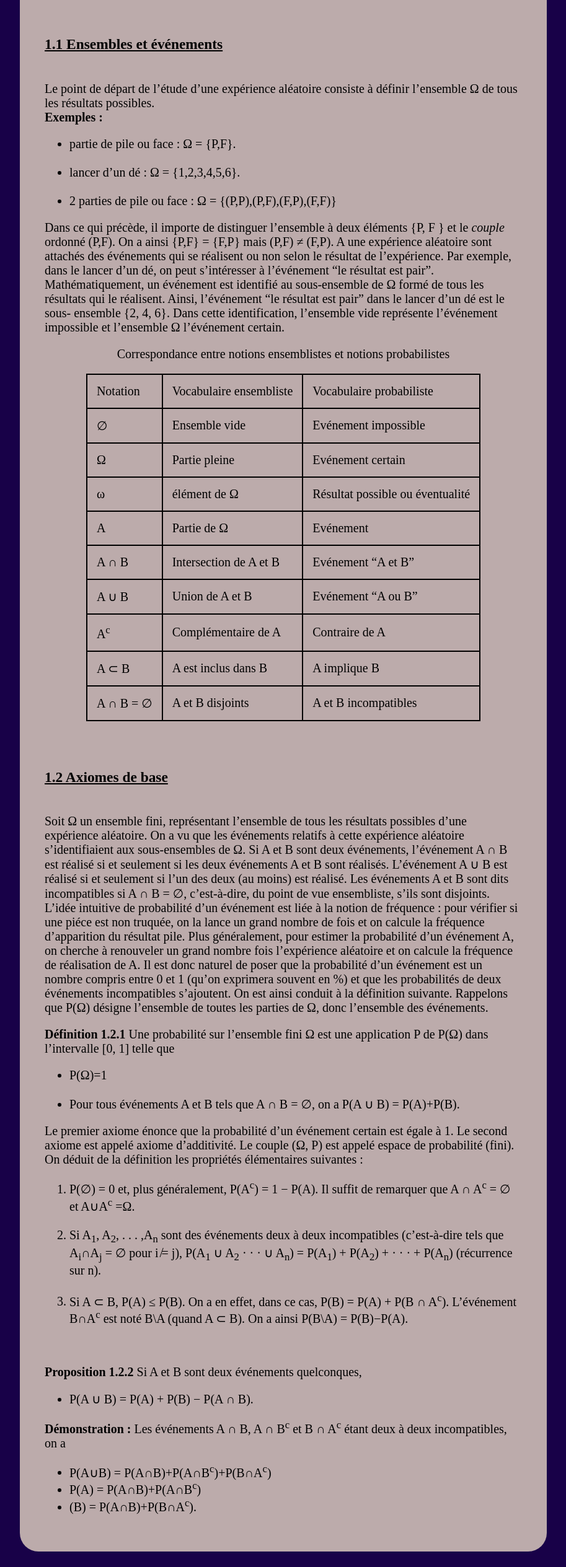
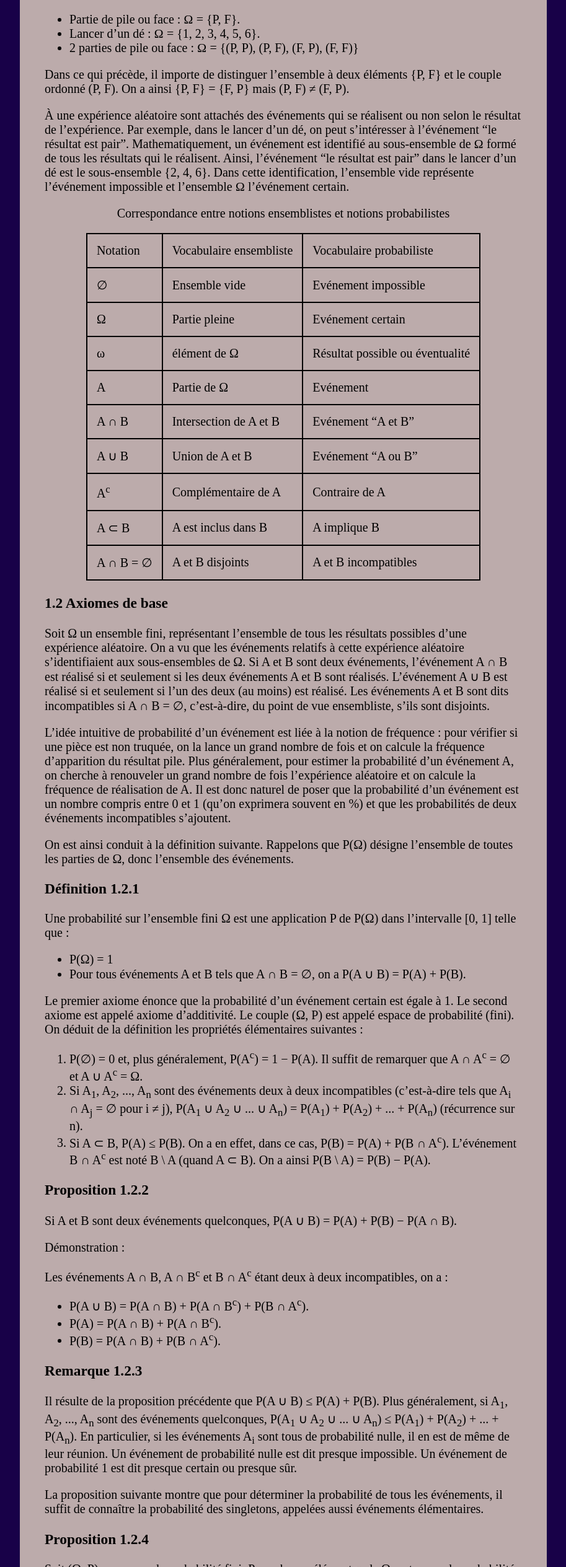
Before and after one commit to ab-benz/L2-maths, a plain HTML site: page proba.cours.html in a window 1280 px wide. Shown: the part 271-2800 px from the top of the page at 62% size, without its empty margins (183-1096 px from the left). Before the commit the page ends 2775 px from the top, so only its background shows below. Drawn offline with Linux system fonts and the light colour scheme.

Commit message:
Update proba.cours.html

```diff
--- a/proba.cours.html
+++ b/proba.cours.html
@@ -13,24 +13,20 @@
         <div class="flex-item-cours">
             <div class="text">
                 <center>
-                    <h1><u><b>Chapitre 1</h1>
-                    <h2><br><br>Notion de Probabilité</h2>
+                    <h2>Chapitre 1: Notion de probabilité</h2>
                 </center>
-                    <h3><br><br>1.1 Ensembles et événements</b></u></h3>
-                        <p><br>Le point de départ de l’étude d’une expérience aléatoire consiste à définir l’ensemble Ω de tous les résultats possibles.
-                            <b><br>Exemples :</p></b>
+                <h3>1.1 Ensembles et événements</h3>
+                <p>Le point de départ de l’étude d’une expérience aléatoire consiste à définir l’ensemble Ω de tous les résultats possibles.</p>
+                <p><strong>Exemples :</strong></p>
                 <ul>
-                                <li>partie de pile ou face : Ω = {P,F}.</li>
-                                <br>
-                                <li>lancer d’un dé : Ω = {1,2,3,4,5,6}.</li>
-                                <br>
-                                <li>2 parties de pile ou face : Ω = {(P,P),(P,F),(F,P),(F,F)}</li>
+                    <li>Partie de pile ou face : Ω = {P, F}.</li>
+                    <li>Lancer d’un dé : Ω = {1, 2, 3, 4, 5, 6}.</li>
+                    <li>2 parties de pile ou face : Ω = {(P, P), (P, F), (F, P), (F, F)}</li>
                 </ul>
-                            <p>Dans ce qui précède, il importe de distinguer l’ensemble à deux éléments {P, F } et le <i>couple</i> ordonné (P,F). On a ainsi {P,F} = {F,P} mais (P,F) ≠ (F,P). A une expérience aléatoire sont attachés des événements qui se
-                                réalisent ou non selon le résultat de l’expérience. Par exemple, dans le lancer d’un dé, on peut s’intéresser à l’événement “le résultat est pair”. Mathématiquement, un événement est identifié au sous-ensemble de Ω formé
-                                de tous les résultats qui le réalisent. Ainsi, l’événement “le résultat est pair” dans le lancer d’un dé est le sous- ensemble {2, 4, 6}. Dans cette identification, l’ensemble vide représente l’événement impossible et l’ensemble
-                                Ω l’événement certain.
-                            </p>
+                <p>Dans ce qui précède, il importe de distinguer l’ensemble à deux éléments {P, F} et le couple ordonné (P, F). On a ainsi {P, F} = {F, P} mais (P, F) ≠ (F, P).</p>
+                <p>À une expérience aléatoire sont attachés des événements qui se réalisent ou non selon le résultat de l’expérience. Par exemple, dans le lancer d’un dé, on peut s’intéresser à l’événement “le résultat est pair”. Mathematiquement, un événement
+                    est identifié au sous-ensemble de Ω formé de tous les résultats qui le réalisent. Ainsi, l’événement “le résultat est pair” dans le lancer d’un dé est le sous-ensemble {2, 4, 6}. Dans cette identification, l’ensemble vide représente
+                    l’événement impossible et l’ensemble Ω l’événement certain.</p>
                 <center>
                     <p>Correspondance entre notions ensemblistes et notions probabilistes</p>
                 </center>
@@ -88,48 +84,68 @@
                         </tr>
                     </table>
                 </center>
-                        </p>
-                        <h3><br><br><u>1.2 Axiomes de base</b>
-                            </u>
-                        </h3>
-                        <p><br>Soit Ω un ensemble fini, représentant l’ensemble de tous les résultats possibles d’une expérience aléatoire. On a vu que les événements relatifs à cette expérience aléatoire s’identifiaient aux sous-ensembles de Ω. Si A et
-                            B sont deux événements, l’événement A ∩ B est réalisé si et seulement si les deux événements A et B sont réalisés. L’événement A ∪ B est réalisé si et seulement si l’un des deux (au moins) est réalisé. Les événements A et B
-                            sont dits incompatibles si A ∩ B = ∅, c’est-à-dire, du point de vue ensembliste, s’ils sont disjoints.
-                            <br>L’idée intuitive de probabilité d’un événement est liée à la notion de fréquence : pour vérifier si une piéce est non truquée, on la lance un grand nombre de fois et on calcule la fréquence d’apparition du résultat pile.
-                            Plus généralement, pour estimer la probabilité d’un événement A, on cherche à renouveler un grand nombre fois l’expérience aléatoire et on calcule la fréquence de réalisation de A. Il est donc naturel de poser que la probabilité
-                            d’un événement est un nombre compris entre 0 et 1 (qu’on exprimera souvent en %) et que les probabilités de deux événements incompatibles s’ajoutent. On est ainsi conduit à la définition suivante. Rappelons que P(Ω) désigne
-                            l’ensemble de toutes les parties de Ω, donc l’ensemble des événements.</p>
-                        <p><b>Définition 1.2.1</b> Une probabilité sur l’ensemble fini Ω est une application P de P(Ω) dans l’intervalle [0, 1] telle que</p>
+
+                <h3>1.2 Axiomes de base</h3>
+                <p>Soit Ω un ensemble fini, représentant l’ensemble de tous les résultats possibles d’une expérience aléatoire. On a vu que les événements relatifs à cette expérience aléatoire s’identifiaient aux sous-ensembles de Ω. Si A et B sont deux
+                    événements, l’événement A ∩ B est réalisé si et seulement si les deux événements A et B sont réalisés. L’événement A ∪ B est réalisé si et seulement si l’un des deux (au moins) est réalisé. Les événements A et B sont dits incompatibles
+                    si A ∩ B = ∅, c’est-à-dire, du point de vue ensembliste, s’ils sont disjoints.</p>
+                <p>L’idée intuitive de probabilité d’un événement est liée à la notion de fréquence : pour vérifier si une pièce est non truquée, on la lance un grand nombre de fois et on calcule la fréquence d’apparition du résultat pile. Plus généralement,
+                    pour estimer la probabilité d’un événement A, on cherche à renouveler un grand nombre de fois l’expérience aléatoire et on calcule la fréquence de réalisation de A. Il est donc naturel de poser que la probabilité d’un événement est
+                    un nombre compris entre 0 et 1 (qu’on exprimera souvent en %) et que les probabilités de deux événements incompatibles s’ajoutent.</p>
+                <p>On est ainsi conduit à la définition suivante. Rappelons que P(Ω) désigne l’ensemble de toutes les parties de Ω, donc l’ensemble des événements.</p>
+
+                <h3>Définition 1.2.1</h3>
+                <p>Une probabilité sur l’ensemble fini Ω est une application P de P(Ω) dans l’intervalle [0, 1] telle que :</p>
                 <ul>
-                            <li>P(Ω)=1</li>
-                            <br>
-                            <li>Pour tous événements A et B tels que A ∩ B = ∅, on a P(A ∪ B) = P(A)+P(B).</li>
+                    <li>P(Ω) = 1</li>
+                    <li>Pour tous événements A et B tels que A ∩ B = ∅, on a P(A ∪ B) = P(A) + P(B).</li>
                 </ul>
-                        <p>Le premier axiome énonce que la probabilité d’un événement certain est égale à 1. Le second axiome est appelé axiome d’additivité. Le couple (Ω, P) est appelé espace de probabilité (fini). On déduit de la définition les propriétés
-                            élémentaires suivantes :</p>
+                <p>Le premier axiome énonce que la probabilité d’un événement certain est égale à 1. Le second axiome est appelé axiome d’additivité. Le couple (Ω, P) est appelé espace de probabilité (fini). On déduit de la définition les propriétés élémentaires
+                    suivantes :</p>
                 <ol>
-                            <li>P(∅) = 0 et, plus généralement, P(A<sup>c</sup>) = 1 − P(A). Il suffit de remarquer que A ∩ A<sup>c</sup> = ∅ et A∪A<sup>c</sup> =Ω.</li>
-                            <br>
-                            <li>Si A<sub>1</sub>, A<sub>2</sub>, . . . ,A<sub>n</sub> sont des événements deux à deux incompatibles (c’est-à-dire tels que A<sub>i</sub>∩A<sub>j</sub> = ∅ pour i ̸= j), P(A<sub>1</sub> ∪ A<sub>2</sub> · · · ∪ A<sub>n</sub>)
-                                = P(A<sub>1</sub>) + P(A<sub>2</sub>) + · · · + P(A<sub>n</sub>) (récurrence sur n).</li>
-                            <br>
-                            <li>Si A ⊂ B, P(A) ≤ P(B). On a en effet, dans ce cas, P(B) = P(A) + P(B ∩ A<sup>c</sup>). L’événement B∩A<sup>c</sup> est noté B\A (quand A ⊂ B). On a ainsi P(B\A) = P(B)−P(A).</li>
+                    <li>P(∅) = 0 et, plus généralement, P(A<sup>c</sup>) = 1 − P(A). Il suffit de remarquer que A ∩ A<sup>c</sup> = ∅ et A ∪ A<sup>c</sup> = Ω.</li>
+                    <li>Si A<sub>1</sub>, A<sub>2</sub>, ..., A<sub>n</sub> sont des événements deux à deux incompatibles (c’est-à-dire tels que A<sub>i</sub> ∩ A<sub>j</sub> = ∅ pour i ≠ j), P(A<sub>1</sub> ∪ A<sub>2</sub> ∪ ... ∪ A<sub>n</sub>) = P(A<sub>1</sub>)
+                        + P(A<sub>2</sub>) + ... + P(A<sub>n</sub>) (récurrence sur n).</li>
+                    <li>Si A ⊂ B, P(A) ≤ P(B). On a en effet, dans ce cas, P(B) = P(A) + P(B ∩ A<sup>c</sup>). L’événement B ∩ A<sup>c</sup> est noté B \ A (quand A ⊂ B). On a ainsi P(B \ A) = P(B) − P(A).</li>
                 </ol>
 
-                        <br>
-                        <p><b>Proposition 1.2.2</b> Si A et B sont deux événements quelconques,</p>
+                <h3>Proposition 1.2.2</h3>
+                <p>Si A et B sont deux événements quelconques, P(A ∪ B) = P(A) + P(B) − P(A ∩ B).</p>
+                <p>Démonstration :</p>
+                <p>Les événements A ∩ B, A ∩ B<sup>c</sup> et B ∩ A<sup>c</sup> étant deux à deux incompatibles, on a :</p>
                 <ul>
-                            <li>P(A ∪ B) = P(A) + P(B) − P(A ∩ B).</li>
+                    <li>P(A ∪ B) = P(A ∩ B) + P(A ∩ B<sup>c</sup>) + P(B ∩ A<sup>c</sup>).</li>
+                    <li>P(A) = P(A ∩ B) + P(A ∩ B<sup>c</sup>).</li>
+                    <li>P(B) = P(A ∩ B) + P(B ∩ A<sup>c</sup>).</li>
                 </ul>
-                        <p><b>Démonstration :</b> Les événements A ∩ B, A ∩ B<sup>c</sup> et B ∩ A<sup>c</sup> étant deux à deux incompatibles, on a</p>
-                        <ul>
-                            <li>P(A∪B) = P(A∩B)+P(A∩B<sup>c</sup>)+P(B∩A<sup>c</sup>)</li>
-                            <li>P(A) = P(A∩B)+P(A∩B<sup>c</sup>)</li>
-                            <li>(B) = P(A∩B)+P(B∩A<sup>c</sup>).</li>
-                        </ul>
-            </div>
-        </div>
-    </div>
+                <h3>Remarque 1.2.3</h3>
+                <p>Il résulte de la proposition précédente que P(A ∪ B) ≤ P(A) + P(B). Plus généralement, si A<sub>1</sub>, A<sub>2</sub>, ..., A<sub>n</sub> sont des événements quelconques, P(A<sub>1</sub> ∪ A<sub>2</sub> ∪ ... ∪ A<sub>n</sub>) ≤ P(A<sub>1</sub>)
+                    + P(A<sub>2</sub>) + ... + P(A<sub>n</sub>). En particulier, si les événements A<sub>i</sub> sont tous de probabilité nulle, il en est de même de leur réunion. Un événement de probabilité nulle est dit presque impossible. Un événement
+                    de probabilité 1 est dit presque certain ou presque sûr.</p>
+                <p>La proposition suivante montre que pour déterminer la probabilité de tous les événements, il suffit de connaître la probabilité des singletons, appelées aussi événements élémentaires.</p>
+
+                <h3>Proposition 1.2.4</h3>
+                <p>Soit (Ω, P) un espace de probabilité fini. Pour chaque élément ω de Ω, notons p<sub>ω</sub> la probabilité du singleton {ω}. Alors, pour tout événement A, on a :</p>
+                <center>
+                    <p>P(A) =
+                        <FONT size="8pt">Σ</FONT> p<sub>ω</sub>, ω∈A</p>
+                </center>
+                <p>Démonstration : Il suffit de remarquer que</p>
+                <center>
+                    <p>A = Σ {ω}, ω∈A</p>
+                </center>
+                <p>et que les singletons sont deux à deux disjoints. ⋄</p>
+                <p>Notons que l’on a toujours</p>
+                <center>
+                    <p>Σ p<sub>ω</sub> = 1, ω∈Ω</p>
+                </center>
+                <p>Un cas particulier important est celui où tous les singletons ont même probabilité. On dit alors que tous les résultats sont équiprobables. On a alors, en notant card(A) le cardinal de l’ensemble A, p<sub>ω</sub> = 1/card(Ω) et</p>
+                <center>
+                    <p>P(A) = card(A) / card(Ω). (1.1)</p>
+                </center>
+                <p>La probabilité ainsi définie est appelée probabilité uniforme sur l’ensemble Ω. On prendra garde au fait que la formule (1.1) n’est vraie que dans le cas de la probabilité uniforme. Beaucoup de problèmes concrets de probabilité se résolvent
+                    en déterminant l’ensemble Ω de tous les résultats possibles et en supposant les résultats équiprobables. La formule (1.1) permet alors de réduire le problème à un exercice de dénombrement.</p>
+
 
 </body>
 
```
Lines whose indentation alone changed are shown as unchanged.
